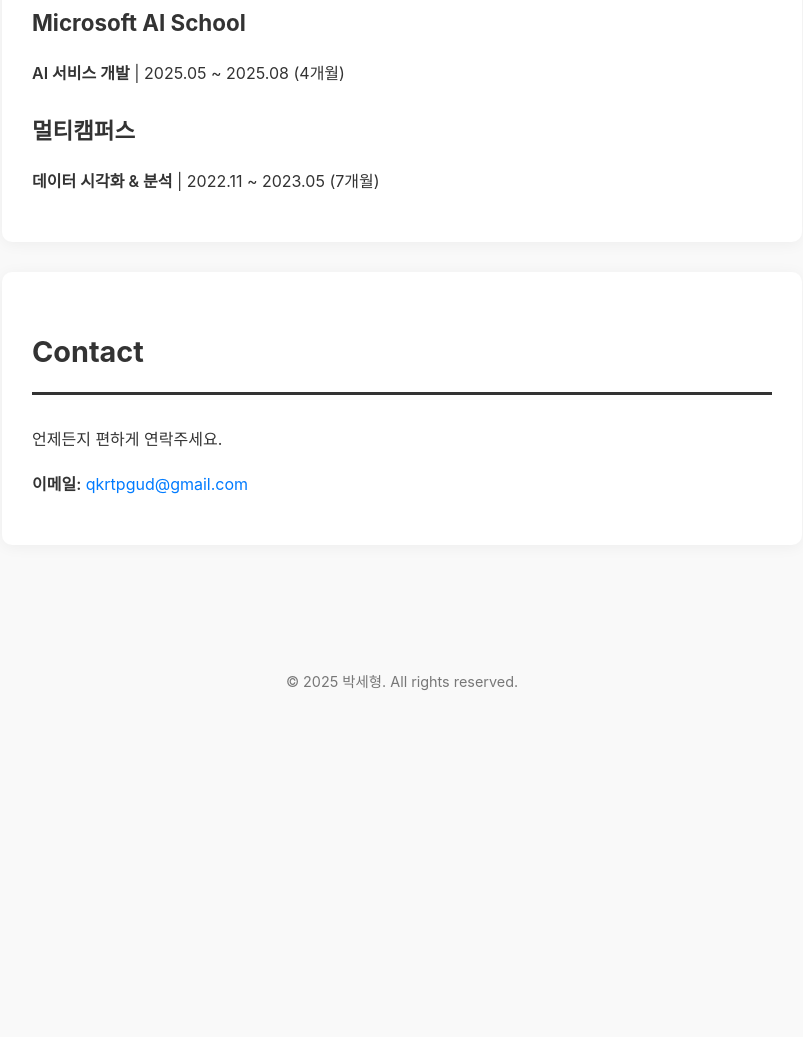
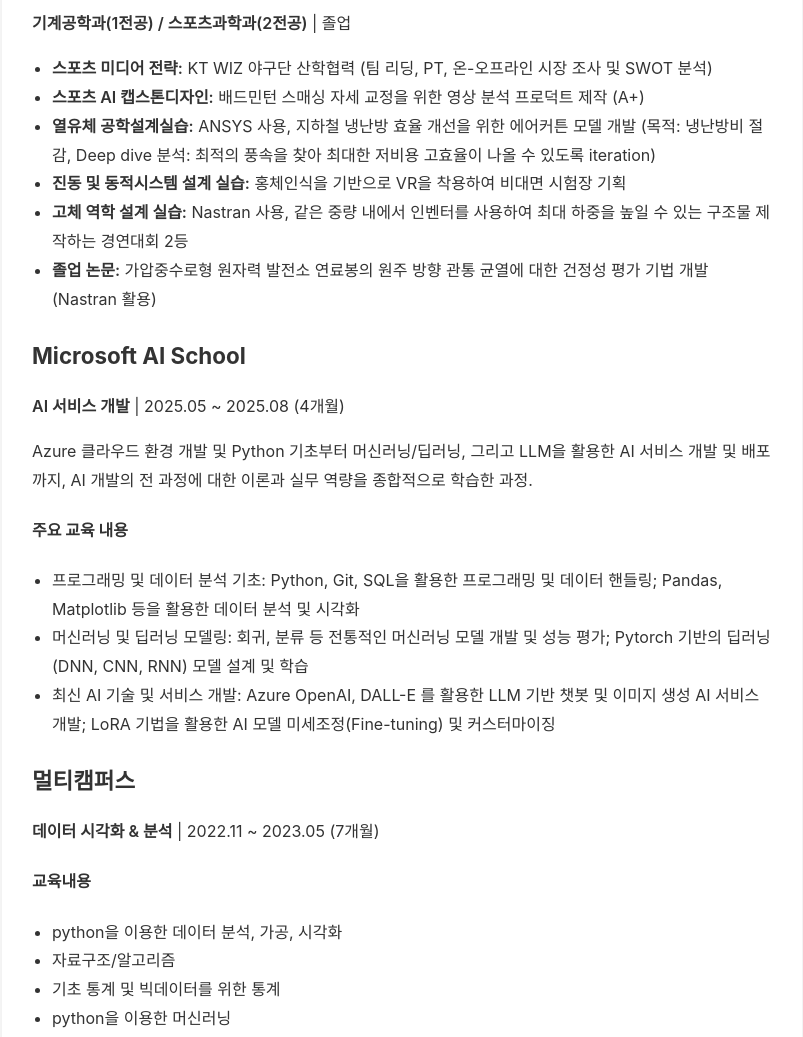
Before and after one commit to nnyusko/hyung.github.io, a plain HTML site: page index.html in a window 1280 px wide. Shown: the part 7019-8056 px from the top of the page, without its empty margins (238-1041 px from the left). Before the commit the page ends 7759 px from the top, so only its background shows below. Drawn offline with Linux system fonts and the light colour scheme.

Commit message:
Integrate more detailed content from 이력서.txt into index.html

```diff
--- a/index.html
+++ b/index.html
@@ -159,7 +159,7 @@
             </div>
         </section>
 
-        <section id="projects">
+                <section id="projects">
             <h2>Projects</h2>
             <div class="project-item">
                 <h3>AI 사주 관상 서비스</h3>
@@ -173,8 +173,9 @@
                     <li>FastAPI 기반의 백엔드 서버와 37개의 상세 사주 분석 로직을 포함한 RESTful API를 개발하고, React, TypeScript 기반의 반응형 웹 프론트엔드 구축.</li>
                     <li>Google Gemini(LLM)를 연동하여 사주 분석 결과에 대한 AI 챗봇 기능을 구현하고, MediaPipe를 활용한 AI 관상 분석 시스템 개발.</li>
                     <li>Vite를 도입하여 프론트엔드 개발 환경을 최적화, 개발 서버 시작 속도를 99% 향상시켜 개발 생산성 극대화.</li>
+                    <li>Git을 활용한 체계적인 버전 관리 및 팀 협업 수행.</li>
                 </ul>
-                <p><strong>사용 기술:</strong> Python, FastAPI, React, TypeScript, React Native (Expo), Google Gemini (LLM), MediaPipe, OpenCV, SQLite, PostgreSQL, Docker, Docker Compose, Vite, Git, Github</p>
+                <p><strong>사용 기술:</strong> 언어/프레임워크: Python, FastAPI, React, TypeScript, React Native (Expo); AI / 데이터: Google Gemini (LLM), MediaPipe, OpenCV, SQLite, PostgreSQL; 개발/배포 도구: Docker, Docker Compose, Vite, Git, Github</p>
             </div>
             <div class="project-item">
                 <h3>공픽</h3>
@@ -189,7 +190,7 @@
                     <li>Git-flow 전략을 도입하여 Github 기반의 체계적인 버전 관리 및 팀 협업 주도</li>
                     <li>데이터 분석 부트캠프 최종 프로젝트 발표 1위 수상</li>
                 </ul>
-                <p><strong>사용 기술:</strong> Python, Pandas, Scikit-learn, Streamlit, Microsoft Azure, OpenAI API(LLM), Docker, Linux(Ubuntu), Github</p>
+                <p><strong>사용 기술:</strong> 언어/프레임워크: Python, Pandas, Scikit-learn, Streamlit; 클라우드/AI: Microsoft Azure, OpenAI API(LLM); 개발/협업 도구: Docker, Linux(Ubuntu), Github</p>
             </div>
         </section>
 
@@ -198,14 +199,36 @@
             <div class="education-item">
                 <h3>성균관대학교</h3>
                 <p><strong>기계공학과(1전공) / 스포츠과학과(2전공)</strong> | 졸업</p>
+                <ul>
+                    <li><strong>스포츠 미디어 전략:</strong> KT WIZ 야구단 산학협력 (팀 리딩, PT, 온-오프라인 시장 조사 및 SWOT 분석)</li>
+                    <li><strong>스포츠 AI 캡스톤디자인:</strong> 배드민턴 스매싱 자세 교정을 위한 영상 분석 프로덕트 제작 (A+)</li>
+                    <li><strong>열유체 공학설계실습:</strong> ANSYS 사용, 지하철 냉난방 효율 개선을 위한 에어커튼 모델 개발 (목적: 냉난방비 절감, Deep dive 분석: 최적의 풍속을 찾아 최대한 저비용 고효율이 나올 수 있도록 iteration)</li>
+                    <li><strong>진동 및 동적시스템 설계 실습:</strong> 홍체인식을 기반으로 VR을 착용하여 비대면 시험장 기획</li>
+                    <li><strong>고체 역학 설계 실습:</strong> Nastran 사용, 같은 중량 내에서 인벤터를 사용하여 최대 하중을 높일 수 있는 구조물 제작하는 경연대회 2등</li>
+                    <li><strong>졸업 논문:</strong> 가압중수로형 원자력 발전소 연료봉의 원주 방향 관통 균열에 대한 건정성 평가 기법 개발 (Nastran 활용)</li>
+                </ul>
             </div>
             <div class="education-item">
                 <h3>Microsoft AI School</h3>
                 <p><strong>AI 서비스 개발</strong> | 2025.05 ~ 2025.08 (4개월)</p>
+                <p>Azure 클라우드 환경 개발 및 Python 기초부터 머신러닝/딥러닝, 그리고 LLM을 활용한 AI 서비스 개발 및 배포까지, AI 개발의 전 과정에 대한 이론과 실무 역량을 종합적으로 학습한 과정.</p>
+                <h4>주요 교육 내용</h4>
+                <ul>
+                    <li>프로그래밍 및 데이터 분석 기초: Python, Git, SQL을 활용한 프로그래밍 및 데이터 핸들링; Pandas, Matplotlib 등을 활용한 데이터 분석 및 시각화</li>
+                    <li>머신러닝 및 딥러닝 모델링: 회귀, 분류 등 전통적인 머신러닝 모델 개발 및 성능 평가; Pytorch 기반의 딥러닝(DNN, CNN, RNN) 모델 설계 및 학습</li>
+                    <li>최신 AI 기술 및 서비스 개발: Azure OpenAI, DALL-E 를 활용한 LLM 기반 챗봇 및 이미지 생성 AI 서비스 개발; LoRA 기법을 활용한 AI 모델 미세조정(Fine-tuning) 및 커스터마이징</li>
+                </ul>
             </div>
             <div class="education-item">
                 <h3>멀티캠퍼스</h3>
                 <p><strong>데이터 시각화 & 분석</strong> | 2022.11 ~ 2023.05 (7개월)</p>
+                <h4>교육내용</h4>
+                <ul>
+                    <li>python을 이용한 데이터 분석, 가공, 시각화</li>
+                    <li>자료구조/알고리즘</li>
+                    <li>기초 통계 및 빅데이터를 위한 통계</li>
+                    <li>python을 이용한 머신러닝</li>
+                </ul>
             </div>
         </section>
 
```
